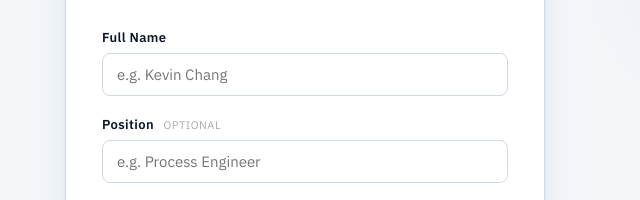
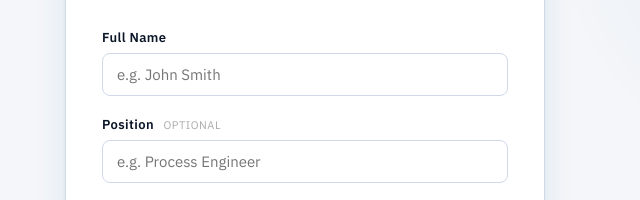
Before and after one commit to enrengineering/TWTDAttendees, a plain HTML site: page index.html in a window 1280 px wide. Shown: the part 199-399 px from the top of the page, 335-975 px from the left. Drawn offline with Linux system fonts and the light colour scheme.

Commit message:
Update index.html placeholder

```diff
--- a/index.html
+++ b/index.html
@@ -37,7 +37,7 @@
     <p class="subtitle">Please complete the form to check in.</p>
     <div class="field">
       <label>Full Name</label>
-      <input type="text" id="name" placeholder="e.g. Kevin Chang" />
+      <input type="text" id="name" placeholder="e.g. John Smith" />
     </div>
     <div class="field">
       <label>Position <span class="optional">Optional</span></label>
```
